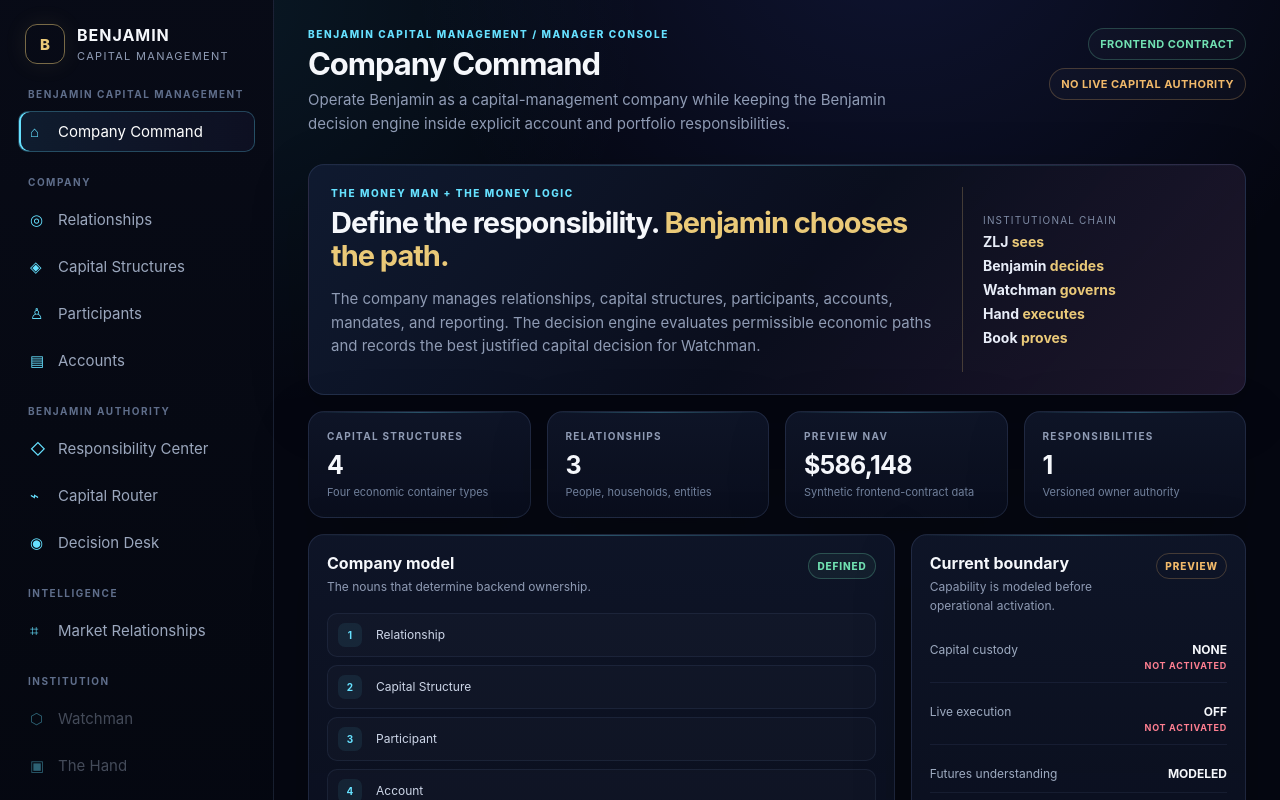
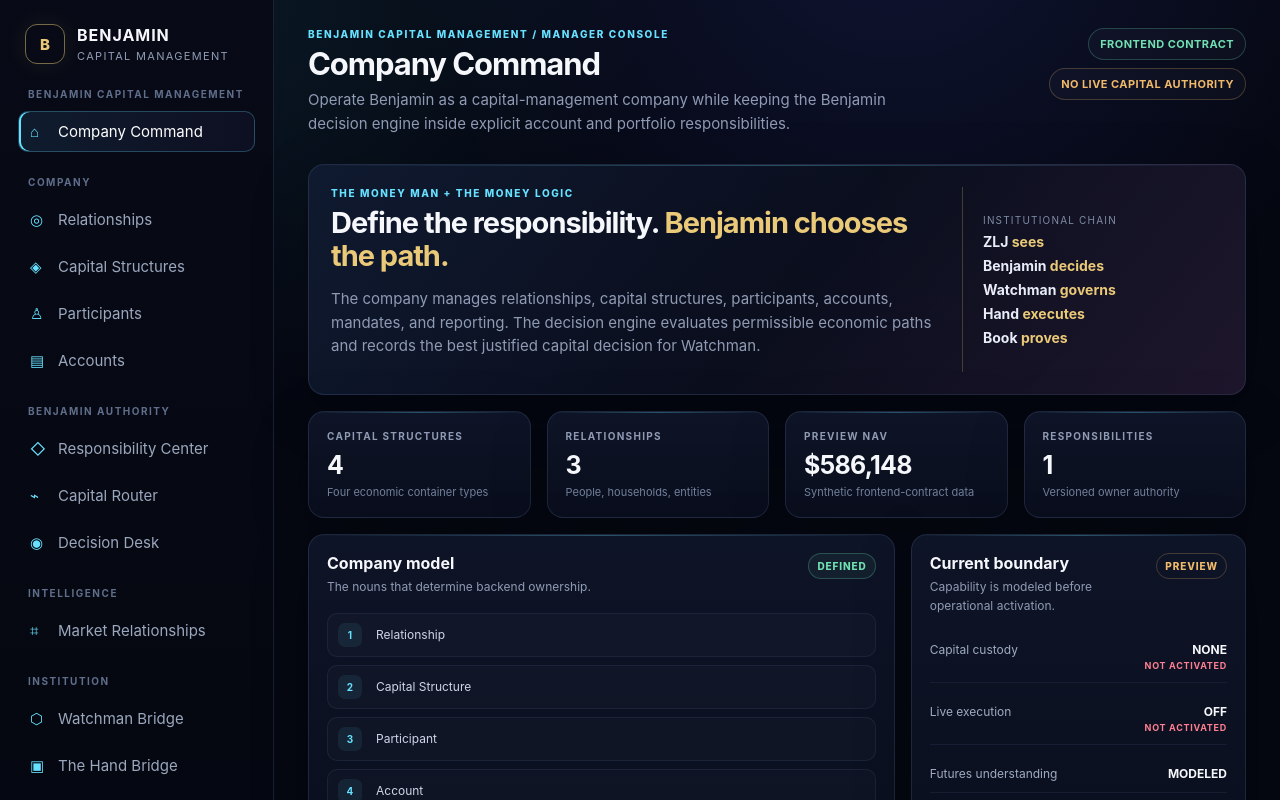
Before and after one commit to Geo222222/benjamin, a React (Vite) app in the folder apps/manager-console/: page / in a window 1280 px wide. Shown: the top 800 px of the page. Built offline with nearby package versions, Linux system fonts and the light colour scheme.

Commit message:
feat: enable institutional bridge surfaces

```diff
--- a/apps/manager-console/src/App.tsx
+++ b/apps/manager-console/src/App.tsx
@@ -9,6 +9,7 @@ import { Participants } from './Participants';
 import { CapitalRouter } from './CapitalRouter';
 import { MarketRelationships } from './MarketRelationships';
 import { DecisionDesk } from './DecisionDesk';
+import { InstitutionalBridge } from './InstitutionalBridge';
 
 type PageKey = 'command' | 'relationships' | 'structures' | 'participants' | 'accounts' | 'responsibility' | 'router' | 'decisions' | 'markets' | 'watchman' | 'hand' | 'book' | 'reports' | 'operations';
 type NavItem = { key: PageKey; label: string; glyph: string; phase: number; group: string };
@@ -23,14 +24,14 @@ const navItems: NavItem[] = [
   { key: 'router', label: 'Capital Router', glyph: '⌁', phase: 5, group: 'Benjamin Authority' },
   { key: 'decisions', label: 'Decision Desk', glyph: '◉', phase: 7, group: 'Benjamin Authority' },
   { key: 'markets', label: 'Market Relationships', glyph: '⌗', phase: 6, group: 'Intelligence' },
-  { key: 'watchman', label: 'Watchman', glyph: '⬡', phase: 9, group: 'Institution' },
-  { key: 'hand', label: 'The Hand', glyph: '▣', phase: 9, group: 'Institution' },
-  { key: 'book', label: 'The Book', glyph: '▧', phase: 9, group: 'Institution' },
+  { key: 'watchman', label: 'Watchman Bridge', glyph: '⬡', phase: 9, group: 'Institution' },
+  { key: 'hand', label: 'The Hand Bridge', glyph: '▣', phase: 9, group: 'Institution' },
+  { key: 'book', label: 'The Book Bridge', glyph: '▧', phase: 9, group: 'Institution' },
   { key: 'reports', label: 'Client Reporting', glyph: '▥', phase: 8, group: 'Operations' },
-  { key: 'operations', label: 'Operations', glyph: '⚙', phase: 9, group: 'Operations' },
+  { key: 'operations', label: 'Operations', glyph: '⚙', phase: 10, group: 'Operations' },
 ];
 
-const enabledPages = new Set<PageKey>(['command','relationships','structures','participants','accounts','responsibility','router','decisions','markets']);
+const enabledPages = new Set<PageKey>(['command','relationships','structures','participants','accounts','responsibility','router','decisions','markets','watchman','hand','book']);
 
 export function Topbar({ title, description }: { title: string; description: string }) {
   return <header className="bc-topbar"><div><div className="bc-eyebrow">Benjamin Capital Management / Manager Console</div><h1>{title}</h1><p>{description}</p></div><div className="bc-top-actions"><span className="bc-badge good">FRONTEND CONTRACT</span><span className="bc-badge warn">NO LIVE CAPITAL AUTHORITY</span></div></header>;
@@ -62,6 +63,9 @@ export function App() {
   else if(page==='router') content=<CapitalRouter Topbar={Topbar}/>;
   else if(page==='decisions') content=<DecisionDesk Topbar={Topbar}/>;
   else if(page==='markets') content=<MarketRelationships Topbar={Topbar}/>;
+  else if(page==='watchman') content=<InstitutionalBridge kind="watchman" Topbar={Topbar}/>;
+  else if(page==='hand') content=<InstitutionalBridge kind="hand" Topbar={Topbar}/>;
+  else if(page==='book') content=<InstitutionalBridge kind="book" Topbar={Topbar}/>;
   else content=<Placeholder page={page}/>;
 
   return <div className="bc-shell"><Sidebar page={page} setPage={navigate}/><main className="bc-main">{content}</main></div>;
```
